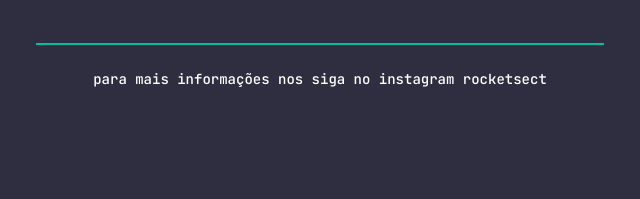
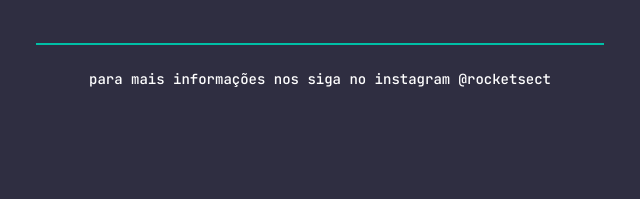
Before and after one commit to GabrielRodrigues-pd/recriando-layout-explore, a plain HTML site: page index.html in a window 1280 px wide. Shown: the part 598-797 px from the top of the page, 320-960 px from the left. Drawn offline with nearby package versions, Linux system fonts and the light colour scheme.

Commit message:
Update index.html

```diff
--- a/index.html
+++ b/index.html
@@ -56,7 +56,7 @@
         <div class="line"></div>
         <p>
           para mais informações nos siga no instagram
-          <a href="#" target="_blank">rocketsect</a>
+          <a href="#" target="_blank">@rocketsect</a>
         </p>
       </footer>
     </div>
```
